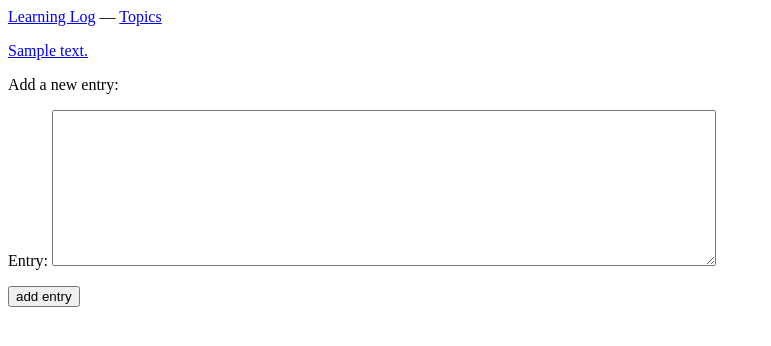
After one commit to KodokuOdius/ServerPractical, a Django app: page /new_entry/1/ in a window 1280 px wide. The commit adds this page. Shown: the top 346 px of the page, without its empty margins (0-771 px from the left). Run offline with Django 5.2, Linux system fonts and the light colour scheme; tables that the repository leaves empty hold one stand-in row (values such as "Sample post").

Commit message:
feat: add entry form

```diff
--- a/learning_log/learning_logs/forms.py
+++ b/learning_log/learning_logs/forms.py
@@ -1,5 +1,5 @@
 from django import forms
-from .models import Topic
+from .models import Topic, Entry
 
 
 class TopicForm(forms.ModelForm):
@@ -7,3 +7,11 @@ class TopicForm(forms.ModelForm):
         model = Topic
         fields = ['text']
         labels = {'text': ''}
+
+
+class EntryForm(forms.ModelForm):
+    class Meta:
+        model = Entry
+        fields = ['text']
+        labels = {'text': 'Entry:'}
+        widgets = {'text': forms.Textarea(attrs={'cols': 80})}
--- /dev/null
+++ b/learning_log/learning_logs/templates/learning_logs/new_entry.html
@@ -0,0 +1,10 @@
+{% extends "learning_logs/base.html" %}
+{% block content %}
+<p><a href="{% url 'learning_logs:topic' topic.id %}">{{ topic }}</a></p>
+<p>Add a new entry:</p>
+<form action="{% url 'learning_logs:new_entry' topic.id %}" method='post'>
+    {% csrf_token %}
+    {{ form.as_p }}
+    <button name='submit'>add entry</button>
+</form>
+{% endblock content %}
--- a/learning_log/learning_logs/templates/learning_logs/topic.html
+++ b/learning_log/learning_logs/templates/learning_logs/topic.html
@@ -2,6 +2,9 @@
 {% block content %}
 <p>Topic: {{ topic }}</p>
 <p>Entries:</p>
+<p>
+    <a href="{% url 'learning_logs:new_entry' topic.id %}">add new entry</a>
+</p>
 <ul>
     {% for entry in entries %}
     <li>
--- a/learning_log/learning_logs/urls.py
+++ b/learning_log/learning_logs/urls.py
@@ -9,4 +9,5 @@ urlpatterns = [
     path('topics/', views.topics, name='topics'),
     path('topics/<int:topic_id>/', views.topic, name='topic'),
     path('new_topic/', views.new_topic, name='new_topic'),
+    path('new_entry/<int:topic_id>/', views.new_entry, name='new_entry'),
 ]
--- a/learning_log/learning_logs/views.py
+++ b/learning_log/learning_logs/views.py
@@ -1,6 +1,6 @@
 from django.shortcuts import render, redirect
 from .models import Topic
-from .forms import TopicForm
+from .forms import TopicForm, EntryForm
 
 
 def index(request):
@@ -37,3 +37,22 @@ def new_topic(request):
     # Вывести пустую или недействительную форму.
     context = {'form': form}
     return render(request, 'learning_logs/new_topic.html', context)
+
+
+def new_entry(request, topic_id):
+    """Добавляет новую запись по конкретной теме."""
+    topic = Topic.objects.get(id=topic_id)
+    if request.method != 'POST':
+        # Данные не отправлялись; создается пустая форма.
+        form = EntryForm()
+    else:
+        # Отправлены данные POST; обработать данные.
+        form = EntryForm(data=request.POST)
+        if form.is_valid():
+            new_entry = form.save(commit=False)
+            new_entry.topic = topic
+            new_entry.save()
+            return redirect('learning_logs:topic', topic_id=topic_id)
+    # Вывести пустую или недействительную форму.
+    context = {'topic': topic, 'form': form}
+    return render(request, 'learning_logs/new_entry.html', context)
```
